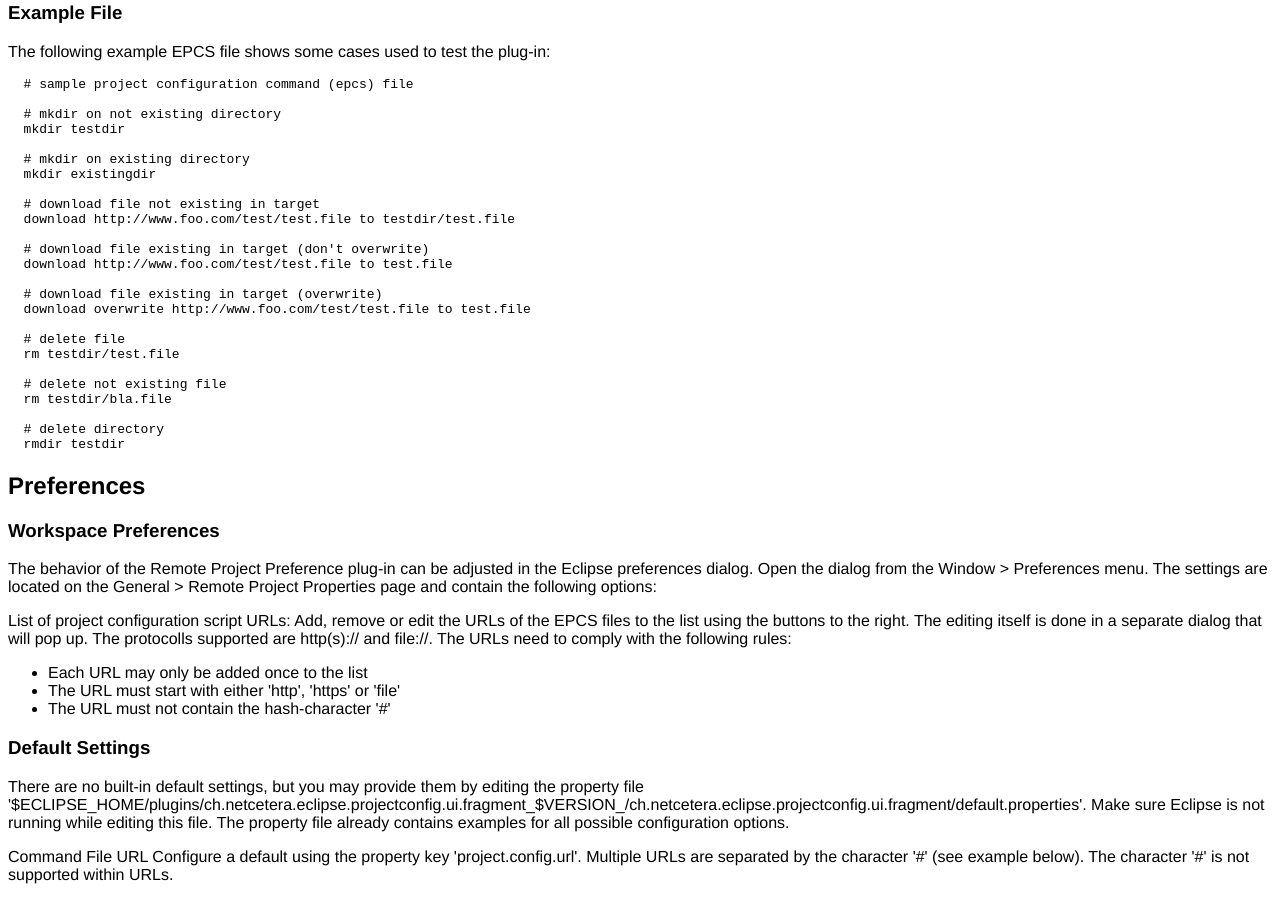
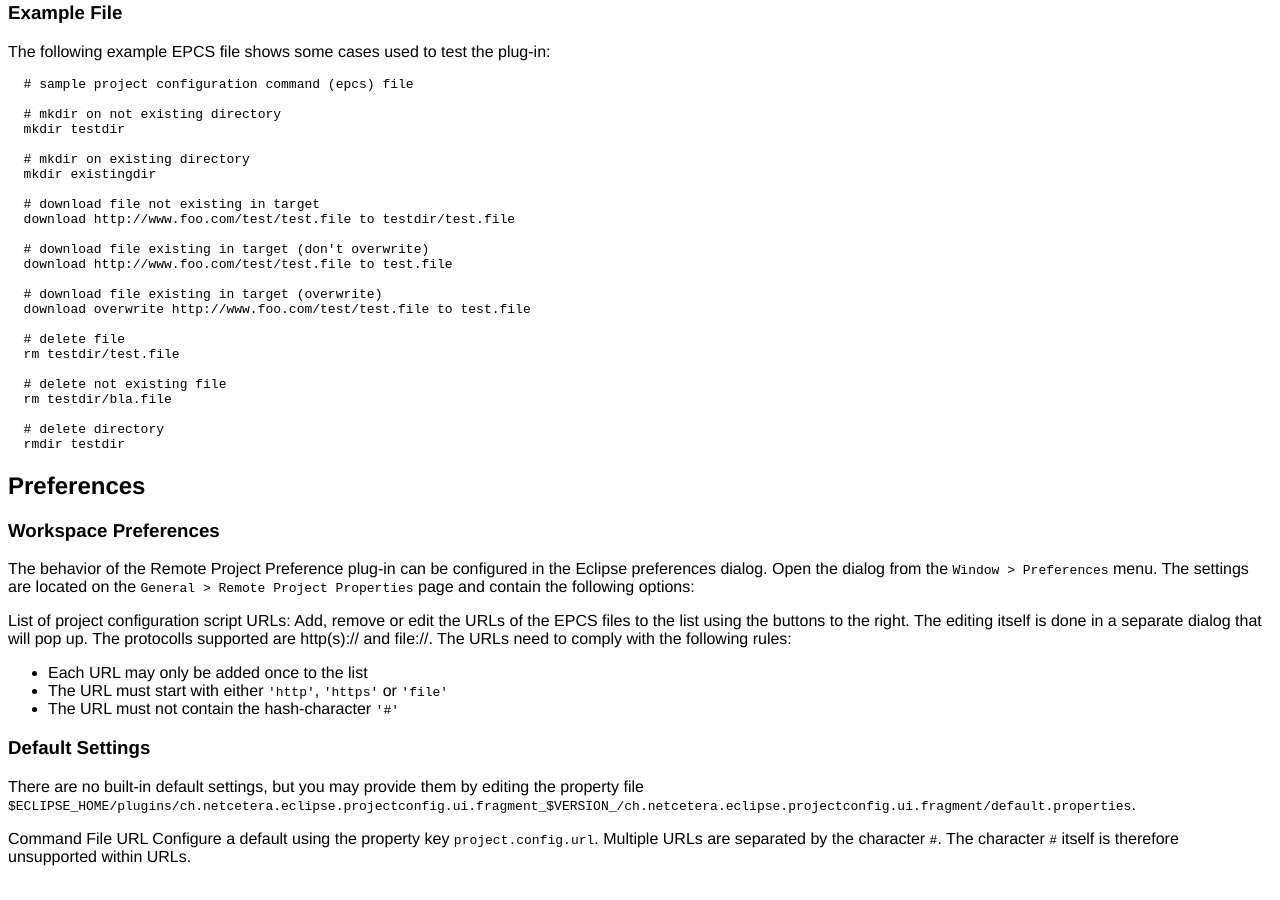
Before and after one commit to netceteragroup/eclipse-team-etceteras, a Jekyll site: the page built from prjuserguide.html, in a window 1280 px wide and 900 px high, scrolled down 1187 px. Built offline with Jekyll 4.4.1, drawn with Linux system fonts in a browser that asks for light colours.

Commit message:
- minor formatting fixes

```diff
--- a/prjuserguide.html
+++ b/prjuserguide.html
@@ -111,21 +111,21 @@ The following example EPCS file shows some cases used to test the plug-in:
 
 <h3>Workspace Preferences</h3>
 <p>
-The behavior of the Remote Project Preference plug-in can be adjusted in the Eclipse preferences dialog. Open the dialog from the Window > Preferences menu. The settings are located on the General > Remote Project Properties page and contain the following options:
+The behavior of the Remote Project Preference plug-in can be configured in the Eclipse preferences dialog. Open the dialog from the <code>Window > Preferences</code> menu. The settings are located on the <code>General > Remote Project Properties</code> page and contain the following options:
 </p>
 <p>
 List of project configuration script URLs: Add, remove or edit the URLs of the EPCS files to the list using the buttons to the right. The editing itself is done in a separate dialog that will pop up. The protocolls supported are http(s):// and file://. The URLs need to comply with the following rules:
   <ul>
     <li>Each URL may only be added once to the list</li>
-    <li>The URL must start with either 'http', 'https' or 'file'</li>
-    <li>The URL must not contain the hash-character '#'</li>
+    <li>The URL must start with either <code>'http'</code>, <code>'https'</code> or <code>'file'</code></li>
+    <li>The URL must not contain the hash-character <code>'#'</code></li>
   </ul>
 </p>
 
 <h3>Default Settings</h3>
 <p>
-There are no built-in default settings, but you may provide them by editing the property file '$ECLIPSE_HOME/plugins/ch.netcetera.eclipse.projectconfig.ui.fragment_$VERSION_/ch.netcetera.eclipse.projectconfig.ui.fragment/default.properties'. Make sure Eclipse is not running while editing this file. The property file already contains examples for all possible configuration options.
+There are no built-in default settings, but you may provide them by editing the property file <code>$ECLIPSE_HOME/plugins/ch.netcetera.eclipse.projectconfig.ui.fragment_$VERSION_/ch.netcetera.eclipse.projectconfig.ui.fragment/default.properties</code>.
 </p>
 <p>
-Command File URL Configure a default using the property key 'project.config.url'. Multiple URLs are separated by the character '#' (see example below). The character '#' is not supported within URLs.
+Command File URL Configure a default using the property key <code>project.config.url</code>. Multiple URLs are separated by the character <code>#</code>. The character <code>#</code> itself is therefore unsupported within URLs.
 </p>
```
